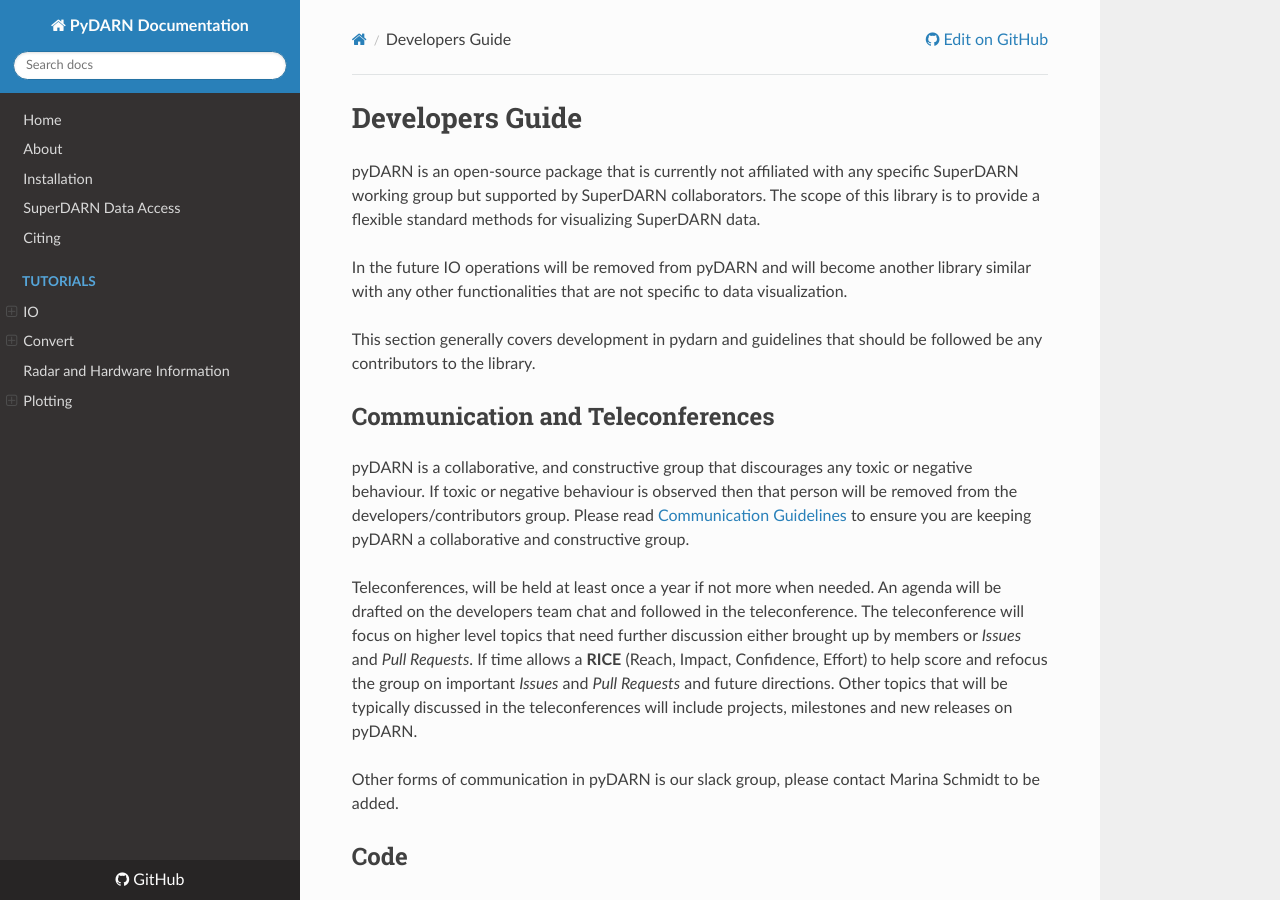
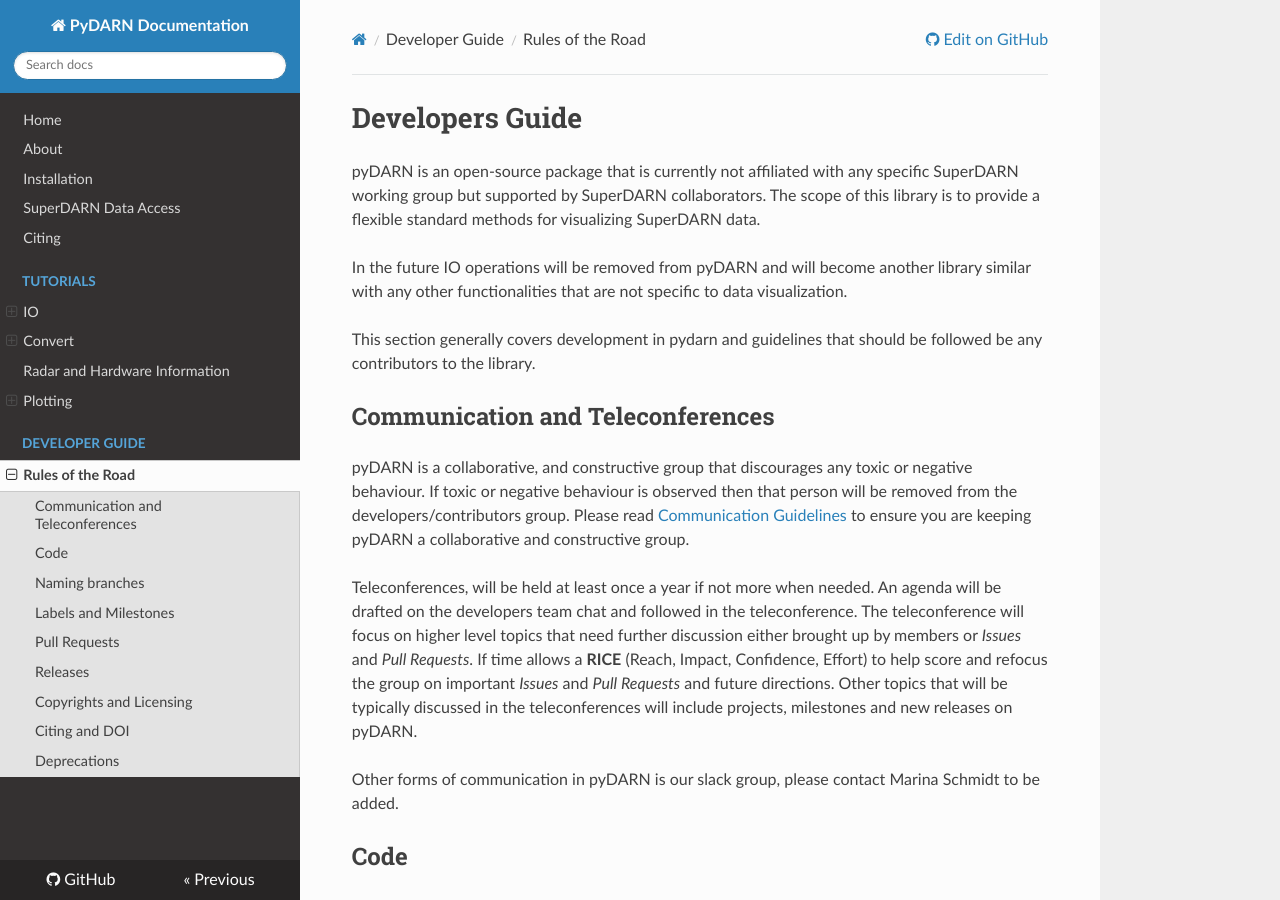
Before and after one commit to SuperDARN/pydarn, an MkDocs documentation site: the page built from docs/developer/general.md, in a window 1280 px wide and 900 px high. Built offline with MkDocs 1.6.1, drawn with Linux system fonts in a browser that asks for light colours; nearby versions of some CDN libraries.

Commit message:
adjusting home page to include general rulse of the road
Former-commit-id: b6559089b85970d48e56a8891bddf117c3c9e3b7

```diff
--- a/mkdocs.yml
+++ b/mkdocs.yml
@@ -24,3 +24,5 @@
             - Range-Time plots: user/range_time.md
             - Time-Series plots: user/time_series.md
             - Summary plots: user/summary.md
+    - Developer Guide:
+        - Rules of the Road: developer/general.md
```
